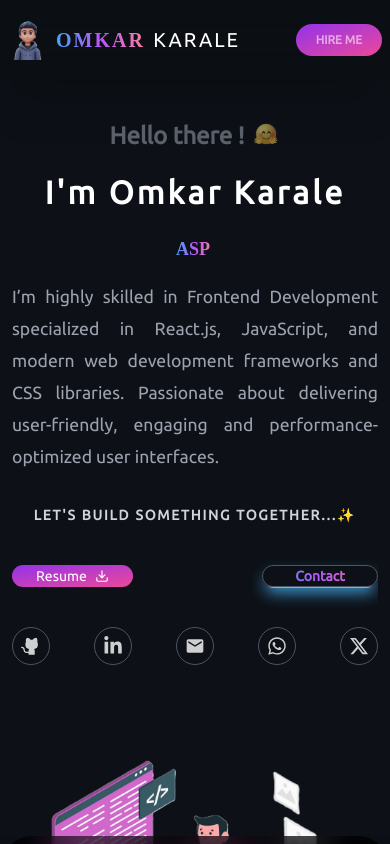
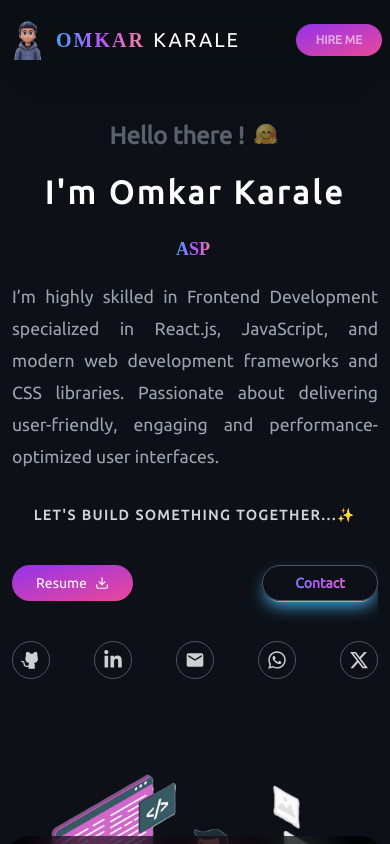
Before and after one commit to onkar895/ONKAR-PORTFOLIO, a React (Vite) app: page / in a window 390 px wide. Shown: the top 844 px of the page. Built offline with nearby package versions, Linux system fonts and the light colour scheme.

Commit message:
Updated the required Components for more better UI and UX

```diff
--- a/src/Components/Banner.jsx
+++ b/src/Components/Banner.jsx
@@ -45,7 +45,7 @@ const Banner = () => {
                 <h1 data-aos="fade-up" data-aos-duration="2000" className='text-gray-300 max-sm:text-sm'>LET'S BUILD SOMETHING TOGETHER...✨</h1>
               </div>
               <div className='flex min-[1024px]:flex-nowrap min-[1024px]:gap-10 flex-wrap justify-between md:w-[70.2%] w-[100%] max-sm:gap-y-10 md:gap-y-5 lg:gap-y-0 py-2 cursor-pointer'>
-                <NavLink to='https://drive.google.com/file/d/1uEIzuxscBos8kT0VX7lyIjEAlZ05xBcU/view?usp=sharing' className='flex items-center gap-2 text-sm btn px-6 md:hidden hover:-translate-y-1.2 transition-all duration-500'>
+                <NavLink to='https://drive.google.com/file/d/1uEIzuxscBos8kT0VX7lyIjEAlZ05xBcU/view?usp=sharing' className='flex items-center gap-2 text-sm btn px-6 py-2 md:hidden hover:-translate-y-1.2 transition-all duration-500'>
                   <span>Resume</span>
                   <FiDownload className='text-sm' />
                 </NavLink>
@@ -53,7 +53,6 @@ const Banner = () => {
                   className={Contact}>
                   <span className='font-bolder'>Contact</span>
                 </NavLink>
-
                 <div className="flex items-center space-x-6 max-sm:w-[100%] justify-between overflow-hidden text-xl max-sm:mx-auto">
                   <div className={Icons}>
                     <a href="https://github.com/onkar895">
```
